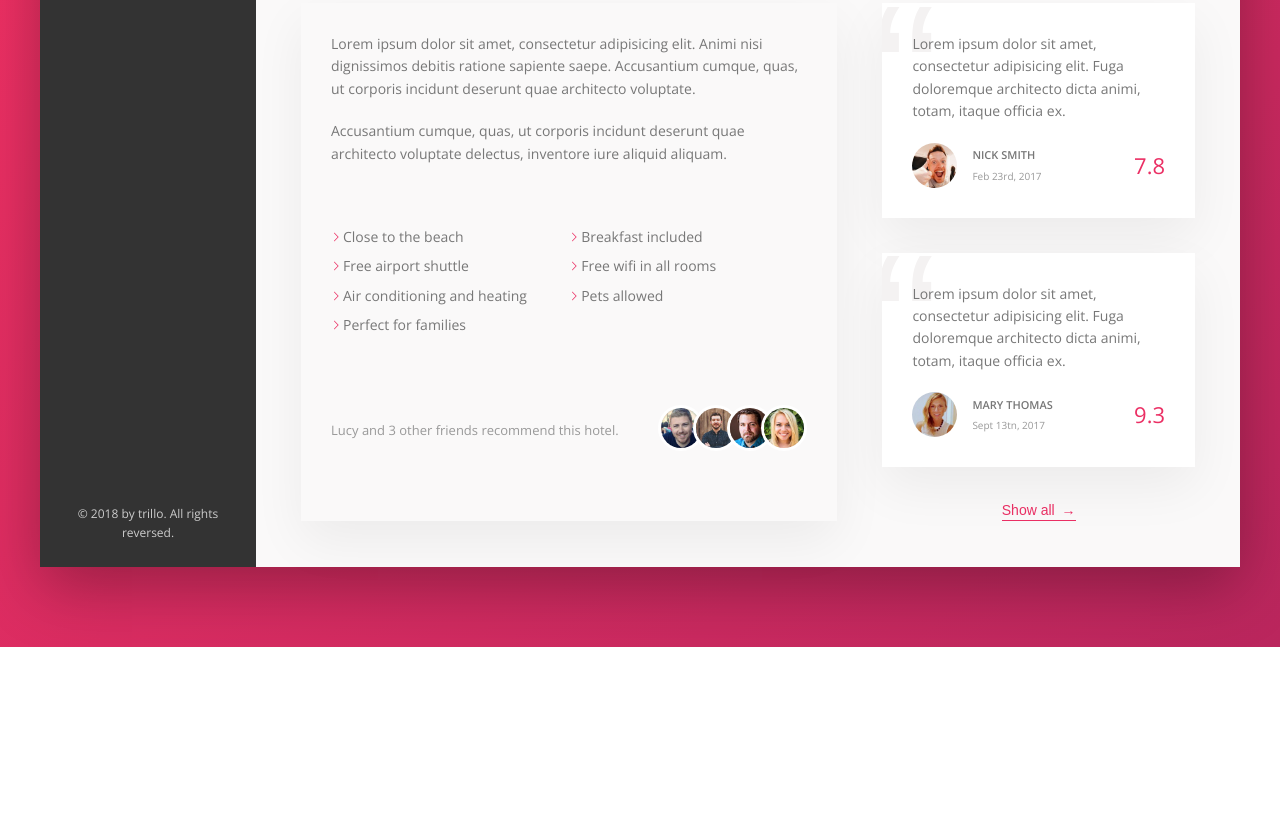
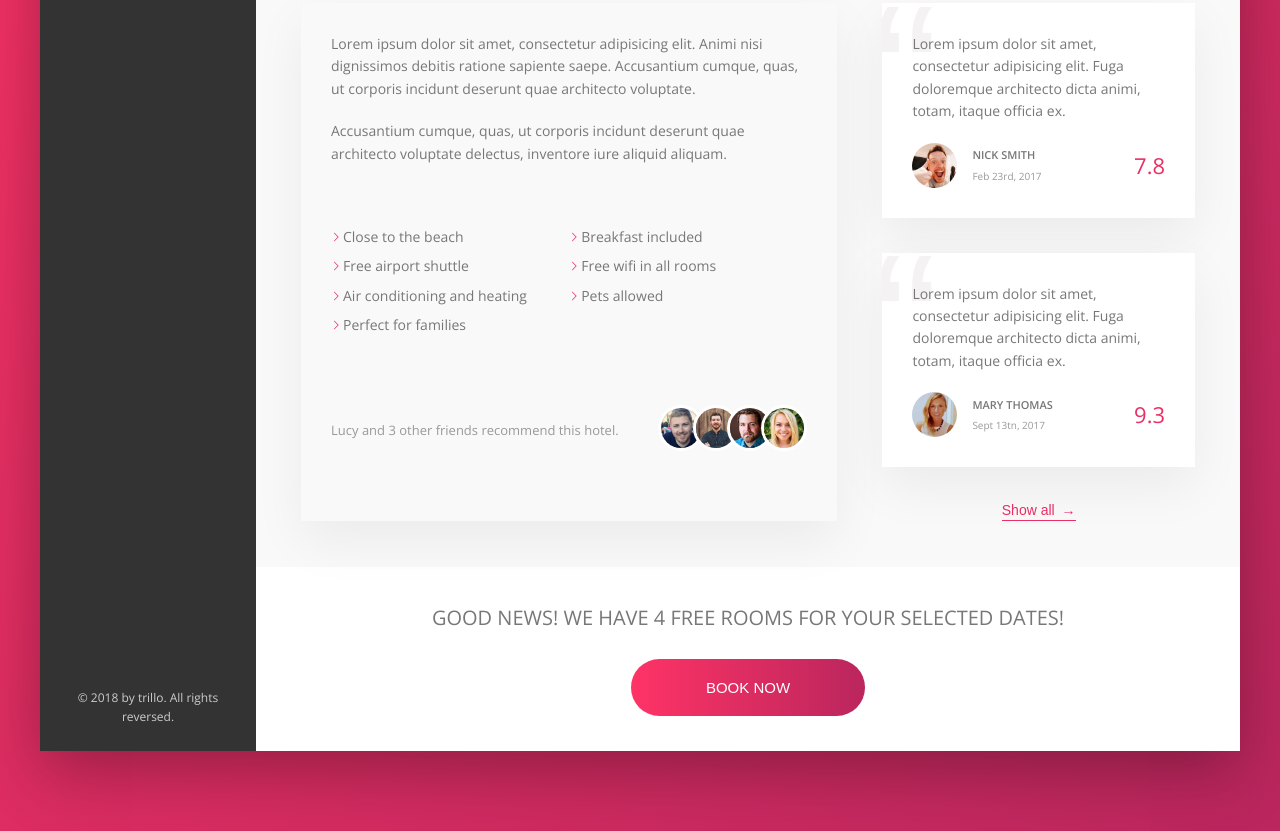
Before and after one commit to clairejing/udemy-css-trillo, a website: page index.html in a window 1280 px wide. Shown: the part 644-1475 px from the top of the page. Before the commit the page ends 1291 px from the top, so only its background shows below. Drawn offline with nearby package versions, Linux system fonts and the light colour scheme.

Commit message:
build a creative animation for cta section

```diff
--- a/index.html
+++ b/index.html
@@ -193,6 +193,16 @@
                             <button class="btn-inline">Show all <span>&rarr;</span></button>
                         </div>
                     </div>
+                    <div class="cta">
+                        <h2 class="cta__book-now">
+                            Good news! We have 4 free rooms for your selected dates!
+                        </h2>
+                        <button class="btn">
+                            <span class="btn__visible">Book now</span>
+                            <span class="btn__invisible">Only 4 rooms left</span>
+                        </button>
+                    </div>
+
                 </main>
             </div>
         </div>
--- a/sass/_components.scss
+++ b/sass/_components.scss
@@ -458,3 +458,72 @@
         z-index: 1;
     }
 }
+
+
+////////////////////////////////////////
+// CALL TO ACTION
+
+.cta {
+    padding: 3.5rem 0;
+    text-align: center;
+
+    &__book-now {
+        font-size: 2rem;
+        font-weight: 300;
+        text-transform: uppercase;
+        margin-bottom: 2.5rem;
+    }
+}
+
+////////////////////////////////////////
+// BUTTON
+
+.btn {
+    color: #fff;
+    font-size: 1.5rem;
+    font-weight: 300;
+    text-transform: uppercase;
+    border-radius: 100px;
+    border:none;
+    background-image: linear-gradient(to right, var(--color-primary-light), var(--color-primary-dark));
+
+    position: relative;
+    overflow: hidden;
+    cursor: pointer;
+
+
+    & > * {
+        display: inline-block;
+        height: 100%;
+        width: 100%;
+        transition: all .2s;
+    }
+    &__visible {
+        display: inline-block;
+        padding: 2rem 7.5rem;
+    }
+
+    &__invisible {
+        position: absolute;
+        padding: 2rem 0;
+        left: 0;
+        top: -100%;
+    }
+
+    &:hover {
+        background-image: linear-gradient(to left, var(--color-primary-light), var(--color-primary-dark));
+    }
+
+    &:hover &__visible {
+        transform: translateY(100%);
+    }
+
+    &:hover &__invisible {
+        top: 0;
+    }
+
+    &:focus {
+        outline: none;
+        animation: pulsate 1s infinite;
+    }
+}
```
Also changed, not shown: css/style.css.
